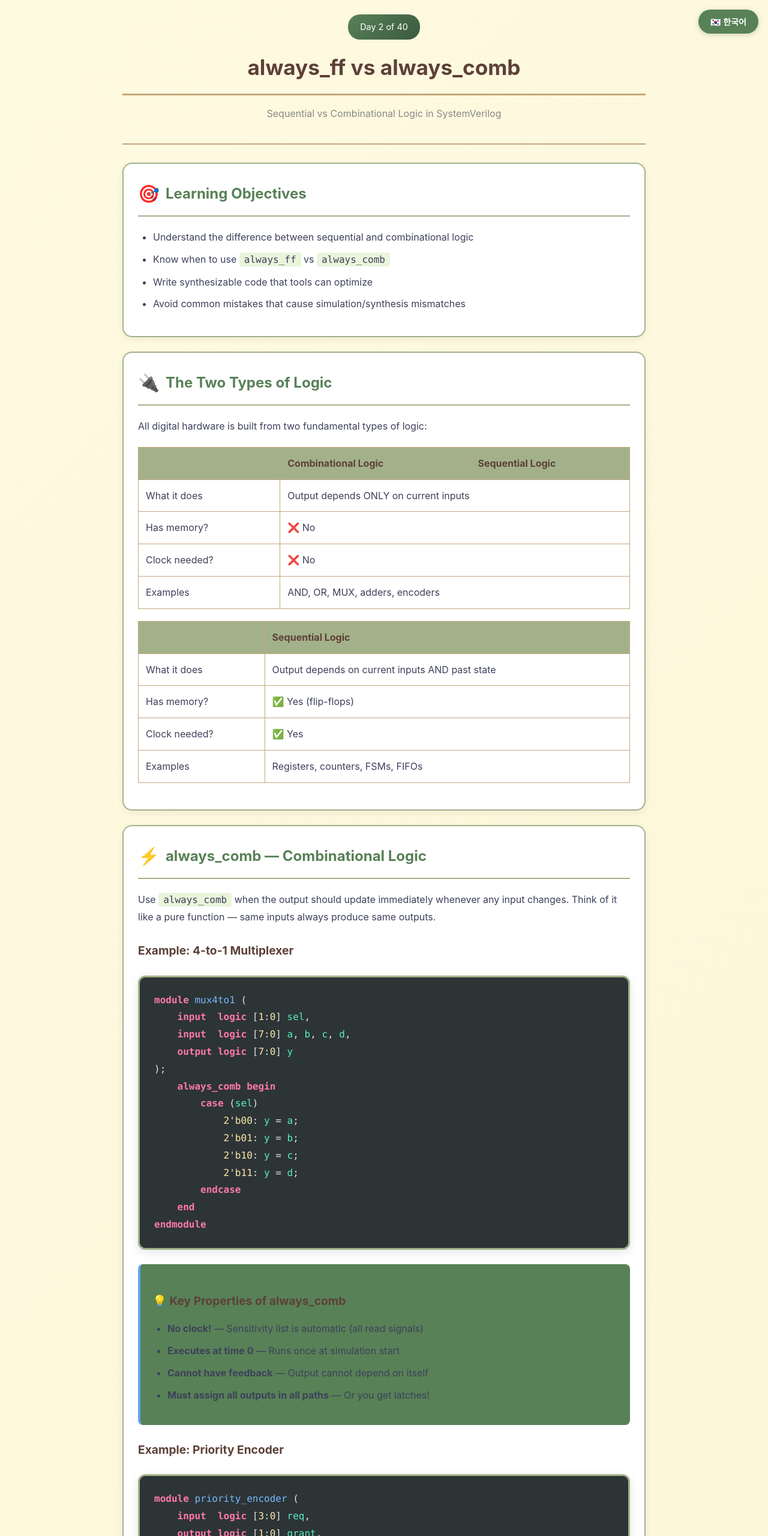
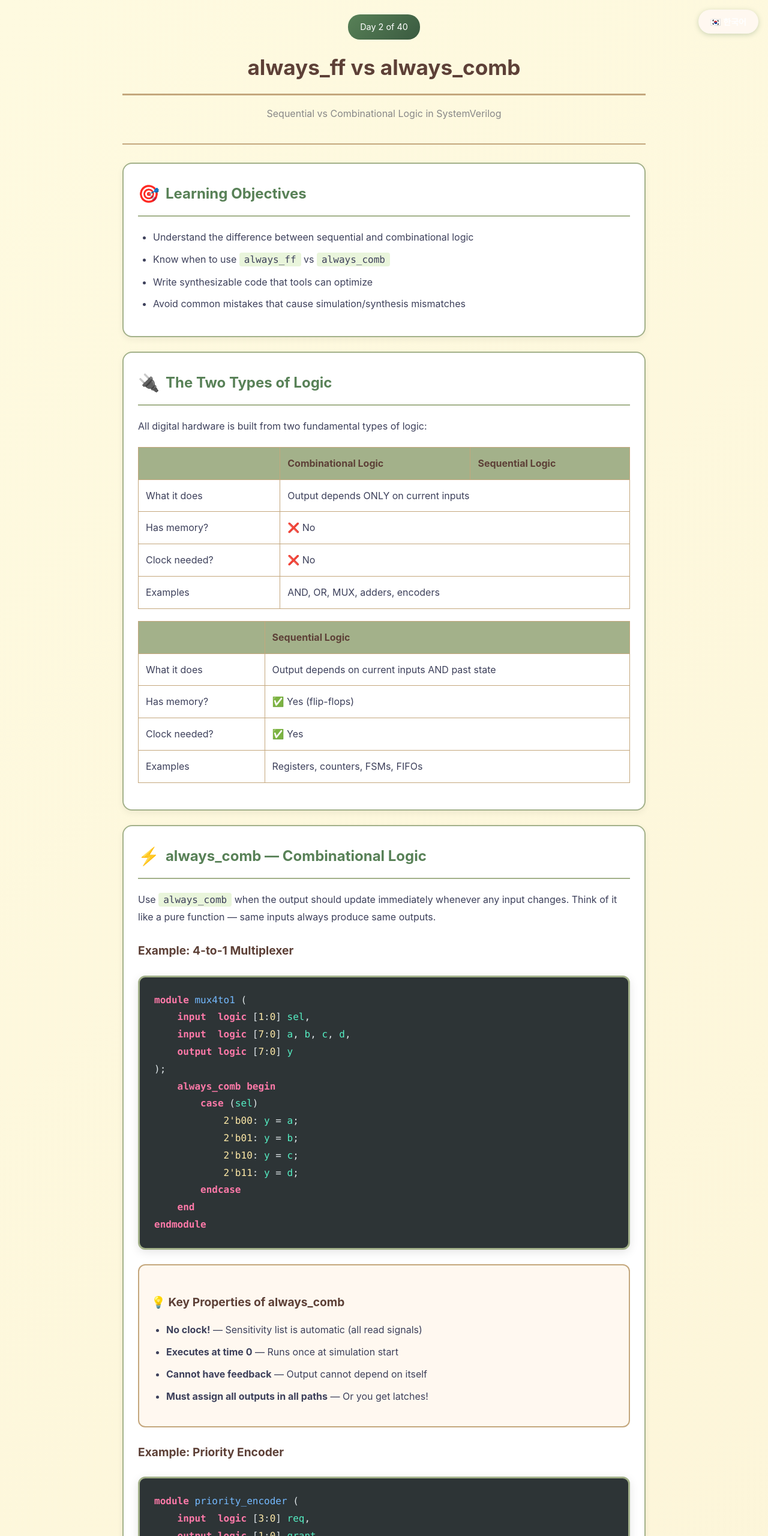
Before and after one commit to feedmiyo6/shared-files, a plain HTML site: page mj/study/day-02-lesson.html in a window 1280 px wide. Shown: the top 2560 px of the page at 60% size. Drawn offline with Linux system fonts and the light colour scheme.

Commit message:
Light cream backgrounds for concept boxes - no green blocks

```diff
--- a/mj/study/day-02-lesson.html
+++ b/mj/study/day-02-lesson.html
@@ -50,7 +50,7 @@
             position: fixed;
             top: 16px;
             right: 16px;
-            background: #588157;
+            background: #fff8f0; border: 2px solid #c4a77d;
             border: none;
             border-radius: 24px;
             padding: 10px 20px;
@@ -128,11 +128,16 @@
             margin-bottom: 8px;
         }
         .concept-box {
-            background: #588157;
-            border-radius: 8px;
+            background: #fff8f0;
+            border: 2px solid #c4a77d;
+            border-radius: 12px;
             padding: 20px;
             margin: 20px 0;
-            border-left: 4px solid #60a5fa;
+            color: #3d405b;
+        }
+        .concept-box h3 {
+            color: #5d4037;
+            margin-bottom: 12px;
         }
         .warning-box {
             background: #5f3a1e;
@@ -184,7 +189,7 @@
             transition: background 0.2s;
         }
         .nav-btn:hover {
-            background: #588157;
+            background: #fff8f0; border: 2px solid #c4a77d;
         }
         .emoji { font-size: 1.2em; }
         @media (max-width: 600px) {
```
Also changed, not shown: mj/study/day-02-practice.html (+9 -9 lines), mj/study/day-02-quiz.html (+6 -6 lines).
